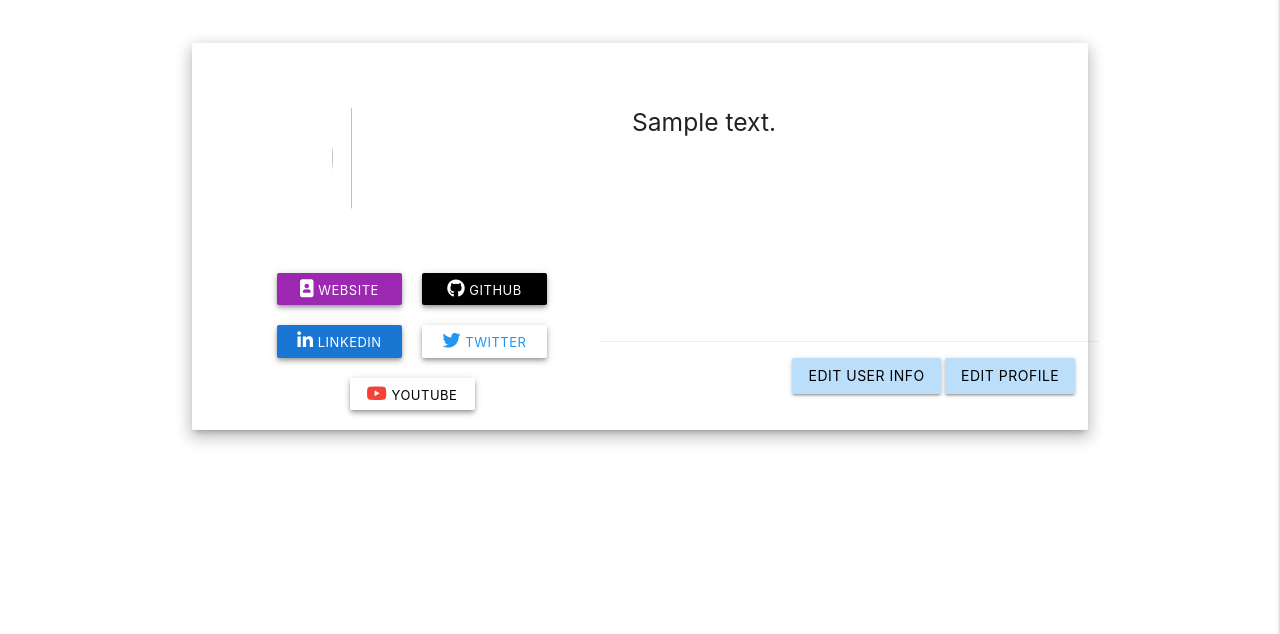
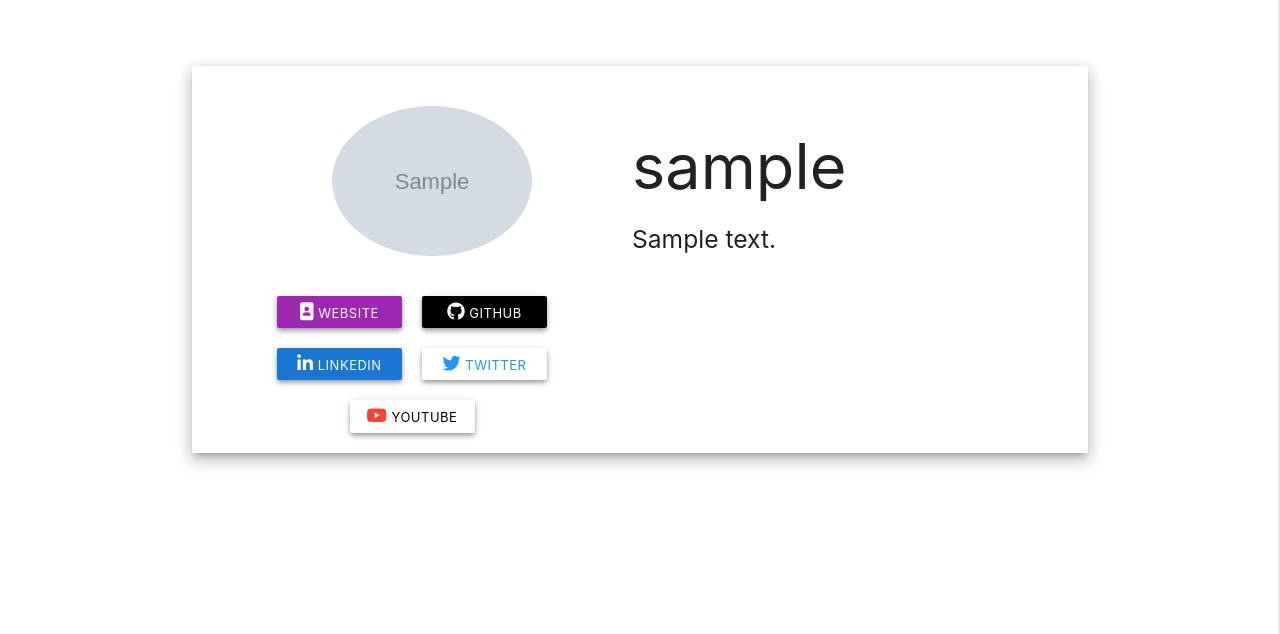
Before and after one commit to polina-g/tech-talk-v2, a Django app: page /members/profile/1 in a window 1280 px wide. Shown: the part 87-721 px from the top of the page. Run offline with Django 3.2, Linux system fonts and the light colour scheme; tables that the repository leaves empty hold one stand-in row (values such as "Sample post"); grey boxes marked "Sample" are stand-in pictures; parts of the project's set-up code (start-up, migrations or seed data) failed here and were passed over; some libraries are stand-ins or nearby versions.

Commit message:
profile bug fixes. Adds author profile link to blog detail page

```diff
--- a/blog/templates/blogs/detail.html
+++ b/blog/templates/blogs/detail.html
@@ -2,7 +2,7 @@
 {% block main%}
 <div class="container">
     <h1 class="center">{{ blog.title }}</h1>
-    <h4 class="center"> By: {{ blog.user.username }}</h4>
+    <h4 class="center"> By: <a href="{% url 'members_urls:profile' blog.user.get_userprofile_id %}">{{ blog.user.username }}</a></h4>
 
     <div class="row">
         {% if user_id == author_id %}
--- a/members/templates/authenticate/profile.html
+++ b/members/templates/authenticate/profile.html
@@ -6,12 +6,12 @@
 <body>
 <div class="container">
     <div class="col s12 m12">
-        {% if user.profile.profile_background_pic %}
-            <img src=" {{ user.profile.profile_background_pic }}" width=100% height=200>
+        {% if object.profile_background_pic %}
+            <img src=" {{ object.profile.profile_background_pic }}" width=100%>
         {% endif %}
         <div class="card horizontal profile_card z-depth-3">
             <div class="card-image profile-left">
-                <img src="{{ user.profile.profile_pic }}" width=150 height=150 style="border-radius: 50%; margin-top: 40px;">
+                <img src="{{ object.user.profile.profile_pic }}" width=150 height=150 style="border-radius: 50%; margin-top: 40px;">
                 <span>
                     <div class="profile-links">
                         {% if object.website_url %}
@@ -40,16 +40,18 @@
             <div class="card-stacked">
                 <div class="card-content profile-right">
                     <div class="card-title">
-                        <h1>{{ user.username }} </h1>
+                        <h1>{{ object.user.username }} </h1>
                     </div>
-                    <h5>{{ object.bio}} </h5>
+                    <h5>{{ object.bio }} </h5>
                 </div>
+                {% if user.id == object.user.id %}
                 <div class="row right-align">
                     <div class="card-action">
                         <a href="{% url 'members_urls:edit_user' %}" class="btn blue lighten-4 black-text">Edit User Info</a>
                         <a href="{% url 'members_urls:edit_profile' object.id %}" class="btn blue lighten-4 black-text">Edit Profile</a>
                     </div>
                 </div>
+                {% endif %}
             </div>
         </div>
     </div>
--- a/members/views.py
+++ b/members/views.py
@@ -65,7 +65,7 @@ class UserEditView(UpdateView):
     model = User
     template_name = 'authenticate/edit_user.html'
     def get_success_url(self):
-        return f'/members/profile/{self.request.user.id}'
+        return f'/members/profile/{self.request.user.profile.id}'
     fields = ('username', 'first_name', 'last_name', 'email')
 
     def get_object(self):
```
